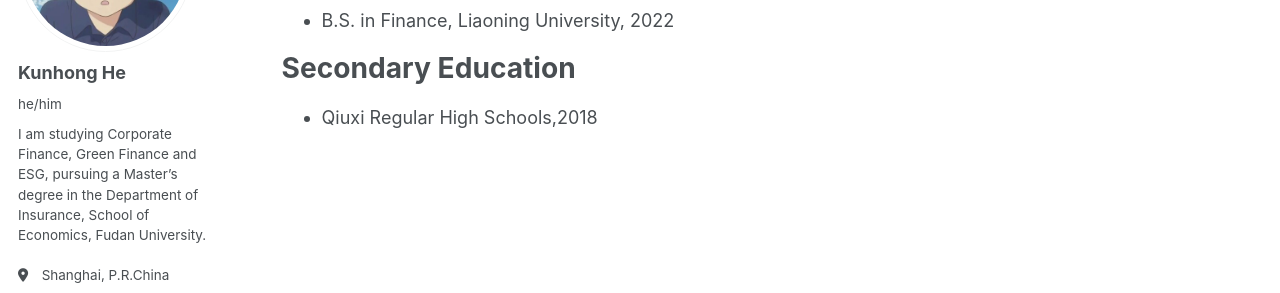
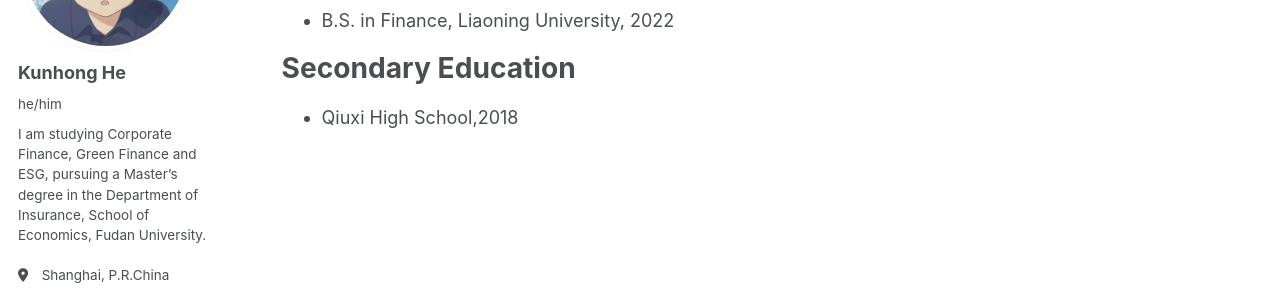
Before and after one commit to Alfred-meijiu/Alfred-meijiu.github.io, a Jekyll site: the page built from _pages/educational-background.md, in a window 1280 px wide. Shown: the part 224-517 px from the top of the page. Built offline with Jekyll 4.4.1, drawn with Linux system fonts in a browser that asks for light colours; a style sheet for code colours, icons or effects is not loaded.

Commit message:
Update educational-background.md

```diff
--- a/_pages/educational-background.md
+++ b/_pages/educational-background.md
@@ -19,4 +19,4 @@ Higher Education
 Secondary Education
 ======
 
-* Qiuxi Regular High Schools,2018
+* Qiuxi High School,2018
```
